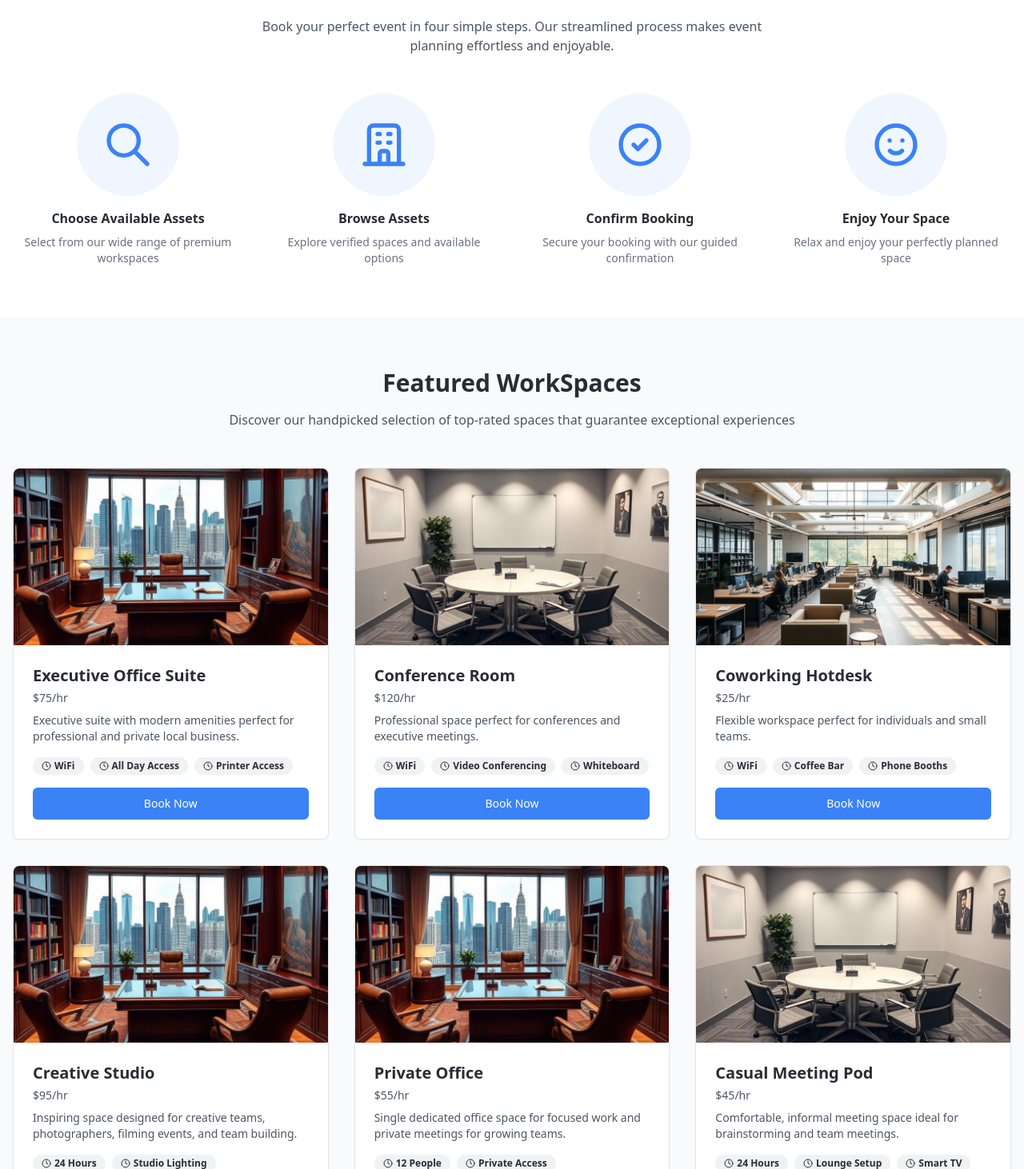
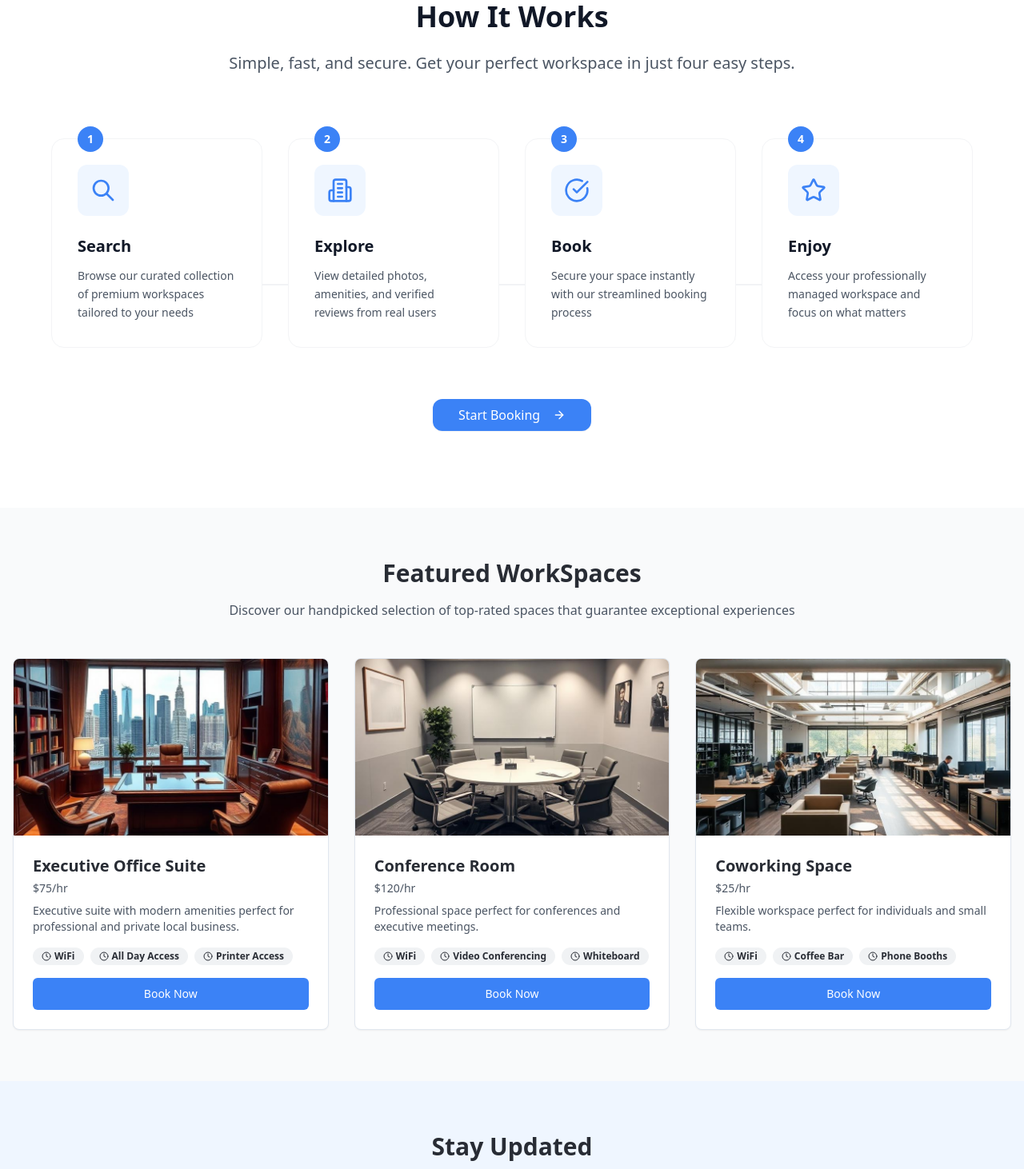
Before and after one commit to AbishekBala/smart-space-booker, a React (Vite) app: page / in a window 1280 px wide. Shown: the part 768-2230 px from the top of the page at 80% size. Built offline with nearby package versions, Linux system fonts and the light colour scheme.

Commit message:
home page

```diff
--- a/src/components/Header.tsx
+++ b/src/components/Header.tsx
@@ -20,7 +20,7 @@ const Header = () => {
 
   const navigationLinks = [
     { href: "/", label: "Home", ariaLabel: "Home page" },
-    { href: "/book", label: "WorkSpaces", ariaLabel: "View and book workspaces" },
+    { href: "/spaces", label: "WorkSpaces", ariaLabel: "View and book workspaces" },
     { href: "/about", label: "About Us", ariaLabel: "About us" },
     { href: "/contact", label: "Contact", ariaLabel: "Contact us" },
   ];
--- a/src/components/SpaceCard.tsx
+++ b/src/components/SpaceCard.tsx
@@ -10,6 +10,7 @@ import {
   Star,
   Clock
 } from "lucide-react";
+import { useNavigate } from "react-router-dom";
 
 interface SpaceCardProps {
   id: string;
@@ -32,6 +33,7 @@ const amenityIcons: Record<string, any> = {
 };
 
 const SpaceCard = ({
+  id,
   name,
   type,
   image,
@@ -41,6 +43,16 @@ const SpaceCard = ({
   description,
   onClick
 }: SpaceCardProps) => {
+  const navigate = useNavigate();
+
+  const handleBookNow = () => {
+    if (onClick) {
+      onClick();
+    } else {
+      navigate(`/spaces/${id}`);
+    }
+  };
+
   return (
     <Card className="overflow-hidden hover:shadow-lg transition-shadow">
       <div className="aspect-video relative overflow-hidden">
@@ -69,7 +81,12 @@ const SpaceCard = ({
           ))}
         </div>
 
-        <Button className="w-full bg-blue-500 hover:bg-blue-600 text-white">Book Now</Button>
+        <Button
+          onClick={handleBookNow}
+          className="w-full bg-blue-500 hover:bg-blue-600 text-white"
+        >
+          Book Now
+        </Button>
       </CardContent>
     </Card>
   );
--- a/src/pages/Index.tsx
+++ b/src/pages/Index.tsx
@@ -17,6 +17,8 @@ import {
   Star
 } from "lucide-react";
 import { useNavigate } from "react-router-dom";
+import { useState } from "react";
+import { useToast } from "@/hooks/use-toast";
 import heroImage from "@/assets/hero-workspace.jpg";
 import coworkingImage from "@/assets/coworking-space.jpg";
 import privateOfficeImage from "@/assets/private-office.jpg";
@@ -26,6 +28,35 @@ const Index = () => {
   // Scroll to top when component mounts
   useScrollToTop();
   const navigate = useNavigate();
+  const { toast } = useToast();
+  const [email, setEmail] = useState("");
+
+  const handleSubscribe = () => {
+    if (!email) {
+      toast({
+        title: "Error",
+        description: "Please enter your email address",
+        variant: "destructive",
+      });
+      return;
+    }
+
+    if (!/\S+@\S+\.\S+/.test(email)) {
+      toast({
+        title: "Error",
+        description: "Please enter a valid email address",
+        variant: "destructive",
+      });
+      return;
+    }
+
+    // Here you would typically send the email to your backend
+    toast({
+      title: "Success!",
+      description: "Thank you for subscribing to our newsletter!",
+    });
+    setEmail("");
+  };
 
   const featuredSpaces = [
     {
@@ -50,43 +81,13 @@ const Index = () => {
     },
     {
       id: "3",
-      name: "Coworking Hotdesk",
+      name: "Coworking Space",
       type: "Coworking",
       image: coworkingImage,
       location: "Tech Hub",
       price: 25,
       amenities: ["WiFi", "Coffee Bar", "Phone Booths"],
       description: "Flexible workspace perfect for individuals and small teams."
-    },
-    {
-      id: "4",
-      name: "Creative Studio",
-      type: "Studio",
-      image: privateOfficeImage,
-      location: "Arts District",
-      price: 95,
-      amenities: ["24 Hours", "Studio Lighting", "Sound System"],
-      description: "Inspiring space designed for creative teams, photographers, filming events, and team building."
-    },
-    {
-      id: "5",
-      name: "Private Office",
-      type: "Office",
-      image: privateOfficeImage,
-      location: "Business District",
-      price: 55,
-      amenities: ["12 People", "Private Access", "Phone System"],
-      description: "Single dedicated office space for focused work and private meetings for growing teams."
-    },
-    {
-      id: "6",
-      name: "Casual Meeting Pod",
-      type: "Meeting Pod",
-      image: meetingRoomImage,
-      location: "Innovation Hub",
-      price: 45,
-      amenities: ["24 Hours", "Lounge Setup", "Smart TV"],
-      description: "Comfortable, informal meeting space ideal for brainstorming and team meetings."
     }
   ];
 
@@ -114,11 +115,11 @@ const Index = () => {
           </div>
 
           {/* Search Box */}
-          <div className="w-full max-w-4xl bg-white rounded-lg shadow-lg p-6">
+          <div className="w-full max-w-3xl bg-white rounded-lg shadow-lg p-6">
             <h2 className="text-lg font-medium mb-4">Browse available assets</h2>
-            <div className="grid grid-cols-1 md:grid-cols-4 gap-4">
+            <div className="flex flex-col md:flex-row gap-4">
               <Select>
-                <SelectTrigger className="w-full">
+                <SelectTrigger className="flex-1">
                   <SelectValue placeholder="Asset Type" />
                 </SelectTrigger>
                 <SelectContent>
@@ -128,34 +129,11 @@ const Index = () => {
                 </SelectContent>
               </Select>
 
-              <Input type="date" className="w-full" />
+              <Input type="date" className="w-48" />
 
-              <Select>
-                <SelectTrigger className="w-full">
-                  <SelectValue placeholder="Capacity" />
-                </SelectTrigger>
-                <SelectContent>
-                  <SelectItem value="1-4">1-4 People</SelectItem>
-                  <SelectItem value="5-10">5-10 People</SelectItem>
-                  <SelectItem value="10+">10+ People</SelectItem>
-                </SelectContent>
-              </Select>
-
-              <Select>
-                <SelectTrigger className="w-full">
-                  <SelectValue placeholder="Amenities" />
-                </SelectTrigger>
-                <SelectContent>
-                  <SelectItem value="wifi">WiFi</SelectItem>
-                  <SelectItem value="projector">Projector</SelectItem>
-                  <SelectItem value="whiteboard">Whiteboard</SelectItem>
-                </SelectContent>
-              </Select>
-            </div>
-            <div className="flex justify-end mt-4">
               <Button
-                onClick={() => navigate("/book")}
-                className="bg-blue-500 hover:bg-blue-600 text-white px-8"
+                onClick={() => navigate("/spaces")}
+                className="bg-blue-500 hover:bg-blue-600 text-white px-8 py-2 h-10"
               >
                 Explore
               </Button>
@@ -165,67 +143,88 @@ const Index = () => {
       </section>
 
       {/* How It Works */}
-      <section className="py-16 bg-white">
+      <section className="py-24 bg-white">
         <div className="container mx-auto px-4">
-          <div className="text-center mb-12">
-            <h2 className="text-3xl font-bold mb-4">How It Works</h2>
-            <p className="text-gray-600 max-w-2xl mx-auto">
-              Book your perfect event in four simple steps. Our streamlined process makes event
-              planning effortless and enjoyable.
+          <div className="text-center mb-20">
+            <h2 className="text-4xl font-bold text-gray-900 mb-6">How It Works</h2>
+            <p className="text-xl text-gray-600 max-w-3xl mx-auto">
+              Simple, fast, and secure. Get your perfect workspace in just four easy steps.
             </p>
           </div>
 
-          <div className="grid grid-cols-1 md:grid-cols-4 gap-8">
+          <div className="relative max-w-6xl mx-auto">
+            {/* Connection Line */}
+            <div className="hidden lg:block absolute top-1/2 left-0 right-0 h-px bg-gray-200 transform -translate-y-1/2"></div>
+
+            <div className="grid grid-cols-1 md:grid-cols-2 lg:grid-cols-4 gap-8">
               {/* Step 1 */}
-            <div className="text-center">
-              <div className="w-32 h-32 bg-blue-50 rounded-full mx-auto mb-4 flex items-center justify-center">
-                <svg className="w-16 h-16 text-blue-500" fill="none" stroke="currentColor" viewBox="0 0 24 24">
+              <div className="relative bg-white p-8 rounded-2xl border border-gray-100 hover:border-blue-200 hover:shadow-lg transition-all duration-300 group">
+                <div className="absolute -top-4 left-8 bg-blue-500 text-white w-8 h-8 rounded-full flex items-center justify-center text-sm font-bold">
+                  1
+                </div>
+                <div className="w-16 h-16 bg-blue-50 rounded-xl flex items-center justify-center mb-6 group-hover:bg-blue-100 transition-colors">
+                  <svg className="w-8 h-8 text-blue-500" fill="none" stroke="currentColor" viewBox="0 0 24 24">
                     <path strokeLinecap="round" strokeLinejoin="round" strokeWidth={2} d="M21 21l-6-6m2-5a7 7 0 11-14 0 7 7 0 0114 0z" />
                   </svg>
                 </div>
-              <h3 className="font-semibold mb-2">Choose Available Assets</h3>
-              <p className="text-sm text-gray-500">
-                Select from our wide range of premium workspaces
+                <h3 className="text-xl font-bold text-gray-900 mb-3">Search</h3>
+                <p className="text-gray-600 text-sm leading-relaxed">
+                  Browse our curated collection of premium workspaces tailored to your needs
                 </p>
               </div>
 
               {/* Step 2 */}
-            <div className="text-center">
-              <div className="w-32 h-32 bg-blue-50 rounded-full mx-auto mb-4 flex items-center justify-center">
-                <svg className="w-16 h-16 text-blue-500" fill="none" stroke="currentColor" viewBox="0 0 24 24">
-                  <path strokeLinecap="round" strokeLinejoin="round" strokeWidth={2} d="M19 21V5a2 2 0 00-2-2H7a2 2 0 00-2 2v16m14 0h2m-2 0h-5m-9 0H3m2 0h5M9 7h1m-1 4h1m4-4h1m-1 4h1m-5 10v-5a1 1 0 011-1h2a1 1 0 011 1v5m-4 0h4" />
-                </svg>
+              <div className="relative bg-white p-8 rounded-2xl border border-gray-100 hover:border-blue-200 hover:shadow-lg transition-all duration-300 group">
+                <div className="absolute -top-4 left-8 bg-blue-500 text-white w-8 h-8 rounded-full flex items-center justify-center text-sm font-bold">
+                  2
                 </div>
-              <h3 className="font-semibold mb-2">Browse Assets</h3>
-              <p className="text-sm text-gray-500">
-                Explore verified spaces and available options
+                <div className="w-16 h-16 bg-blue-50 rounded-xl flex items-center justify-center mb-6 group-hover:bg-blue-100 transition-colors">
+                  <Building2 className="w-8 h-8 text-blue-500" />
+                </div>
+                <h3 className="text-xl font-bold text-gray-900 mb-3">Explore</h3>
+                <p className="text-gray-600 text-sm leading-relaxed">
+                  View detailed photos, amenities, and verified reviews from real users
                 </p>
               </div>
 
               {/* Step 3 */}
-            <div className="text-center">
-              <div className="w-32 h-32 bg-blue-50 rounded-full mx-auto mb-4 flex items-center justify-center">
-                <svg className="w-16 h-16 text-blue-500" fill="none" stroke="currentColor" viewBox="0 0 24 24">
-                  <path strokeLinecap="round" strokeLinejoin="round" strokeWidth={2} d="M9 12l2 2 4-4m6 2a9 9 0 11-18 0 9 9 0 0118 0z" />
-                </svg>
+              <div className="relative bg-white p-8 rounded-2xl border border-gray-100 hover:border-blue-200 hover:shadow-lg transition-all duration-300 group">
+                <div className="absolute -top-4 left-8 bg-blue-500 text-white w-8 h-8 rounded-full flex items-center justify-center text-sm font-bold">
+                  3
                 </div>
-              <h3 className="font-semibold mb-2">Confirm Booking</h3>
-              <p className="text-sm text-gray-500">
-                Secure your booking with our guided confirmation
+                <div className="w-16 h-16 bg-blue-50 rounded-xl flex items-center justify-center mb-6 group-hover:bg-blue-100 transition-colors">
+                  <CheckCircle className="w-8 h-8 text-blue-500" />
+                </div>
+                <h3 className="text-xl font-bold text-gray-900 mb-3">Book</h3>
+                <p className="text-gray-600 text-sm leading-relaxed">
+                  Secure your space instantly with our streamlined booking process
                 </p>
               </div>
 
               {/* Step 4 */}
-            <div className="text-center">
-              <div className="w-32 h-32 bg-blue-50 rounded-full mx-auto mb-4 flex items-center justify-center">
-                <svg className="w-16 h-16 text-blue-500" fill="none" stroke="currentColor" viewBox="0 0 24 24">
-                  <path strokeLinecap="round" strokeLinejoin="round" strokeWidth={2} d="M14.828 14.828a4 4 0 01-5.656 0M9 10h.01M15 10h.01M21 12a9 9 0 11-18 0 9 9 0 0118 0z" />
-                </svg>
+              <div className="relative bg-white p-8 rounded-2xl border border-gray-100 hover:border-blue-200 hover:shadow-lg transition-all duration-300 group">
+                <div className="absolute -top-4 left-8 bg-blue-500 text-white w-8 h-8 rounded-full flex items-center justify-center text-sm font-bold">
+                  4
                 </div>
-              <h3 className="font-semibold mb-2">Enjoy Your Space</h3>
-              <p className="text-sm text-gray-500">
-                Relax and enjoy your perfectly planned space
+                <div className="w-16 h-16 bg-blue-50 rounded-xl flex items-center justify-center mb-6 group-hover:bg-blue-100 transition-colors">
+                  <Star className="w-8 h-8 text-blue-500" />
+                </div>
+                <h3 className="text-xl font-bold text-gray-900 mb-3">Enjoy</h3>
+                <p className="text-gray-600 text-sm leading-relaxed">
+                  Access your professionally managed workspace and focus on what matters
                 </p>
+              </div>
+            </div>
+
+            {/* Bottom CTA */}
+            <div className="text-center mt-16">
+              <Button
+                onClick={() => navigate("/spaces")}
+                className="bg-blue-500 hover:bg-blue-600 text-white px-8 py-3 rounded-xl font-medium text-base shadow-sm hover:shadow-md transition-all duration-200"
+              >
+                Start Booking
+                <ArrowRight className="ml-2 w-4 h-4" />
+              </Button>
             </div>
           </div>
         </div>
@@ -263,8 +262,14 @@ const Index = () => {
                 type="email"
                 placeholder="Enter your email address"
                 className="flex-grow"
+                value={email}
+                onChange={(e) => setEmail(e.target.value)}
+                onKeyPress={(e) => e.key === 'Enter' && handleSubscribe()}
               />
-              <Button className="bg-blue-500 hover:bg-blue-600 text-white">
+              <Button
+                onClick={handleSubscribe}
+                className="bg-blue-500 hover:bg-blue-600 text-white"
+              >
                 Subscribe
               </Button>
             </div>
```
Lines whose indentation alone changed are shown as unchanged.
